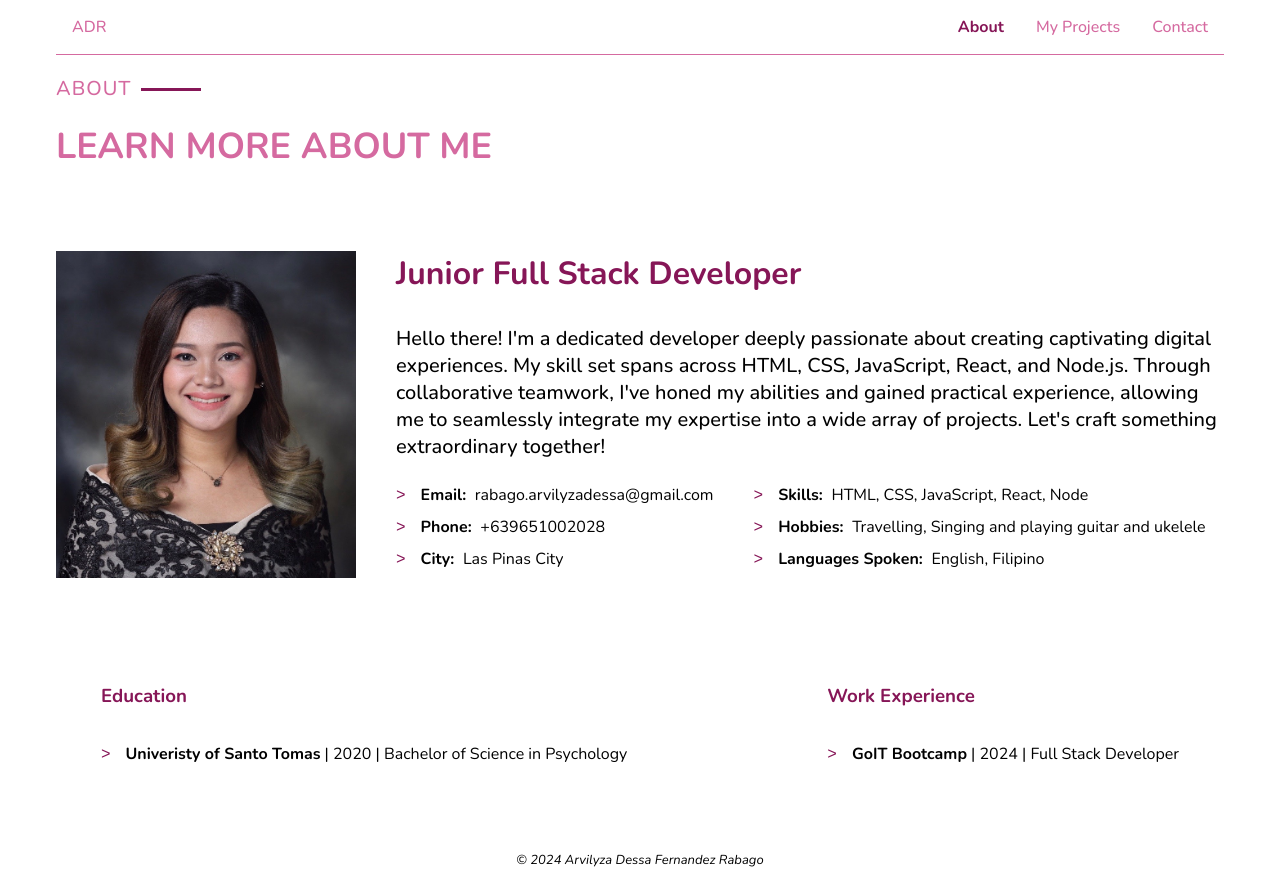
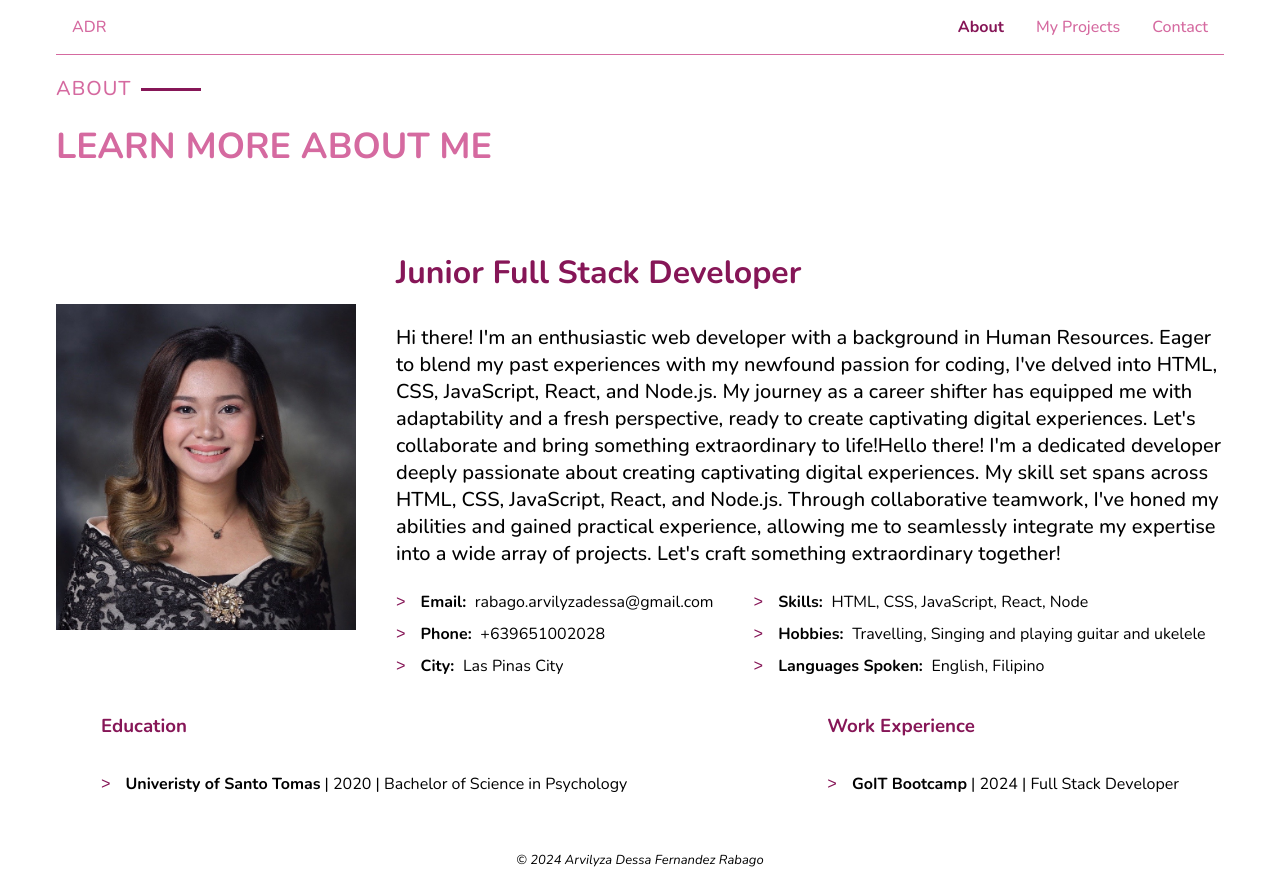
Before and after one commit to arvirabago/arvirabago-portfolio, a React (Vite) app: page /about in a window 1280 px wide. Built offline with nearby package versions, Linux system fonts and the light colour scheme.

Commit message:
description changed

```diff
--- a/src/data/about.js
+++ b/src/data/about.js
@@ -1,7 +1,7 @@
 export const aboutMeDetails = {
   position: 'Junior Full Stack Developer',
   description:
-    "Hello there! I'm a dedicated developer deeply passionate about creating captivating digital experiences. My skill set spans across HTML, CSS, JavaScript, React, and Node.js. Through collaborative teamwork, I've honed my abilities and gained practical experience, allowing me to seamlessly integrate my expertise into a wide array of projects. Let's craft something extraordinary together!",
+    "Hi there! I'm an enthusiastic web developer with a background in Human Resources. Eager to blend my past experiences with my newfound passion for coding, I've delved into HTML, CSS, JavaScript, React, and Node.js. My journey as a career shifter has equipped me with adaptability and a fresh perspective, ready to create captivating digital experiences. Let's collaborate and bring something extraordinary to life!Hello there! I'm a dedicated developer deeply passionate about creating captivating digital experiences. My skill set spans across HTML, CSS, JavaScript, React, and Node.js. Through collaborative teamwork, I've honed my abilities and gained practical experience, allowing me to seamlessly integrate my expertise into a wide array of projects. Let's craft something extraordinary together!",
 };
 
 export const aboutList1 = [
```
